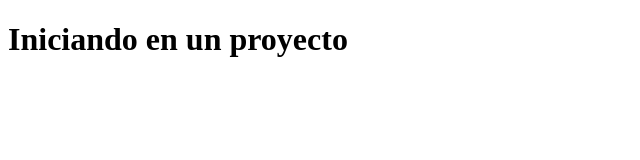
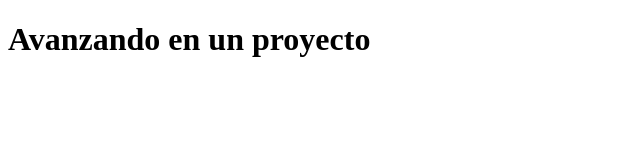
Before and after one commit to norbertofigueroa42-collab/pruebaderepositorio, a plain HTML site: page index.html in a window 1280 px wide. Shown: the whole page, without its empty margins (0-640 px from the left). Drawn offline with Linux system fonts and the light colour scheme.

Commit message:
cambiando el titulo del proyecto

```diff
--- a/index.html
+++ b/index.html
@@ -7,7 +7,7 @@
 </head>
 <body>
     <h1>
-        Iniciando en un proyecto
+        Avanzando en un proyecto
     </h1>
 </body>
 </html>
```
